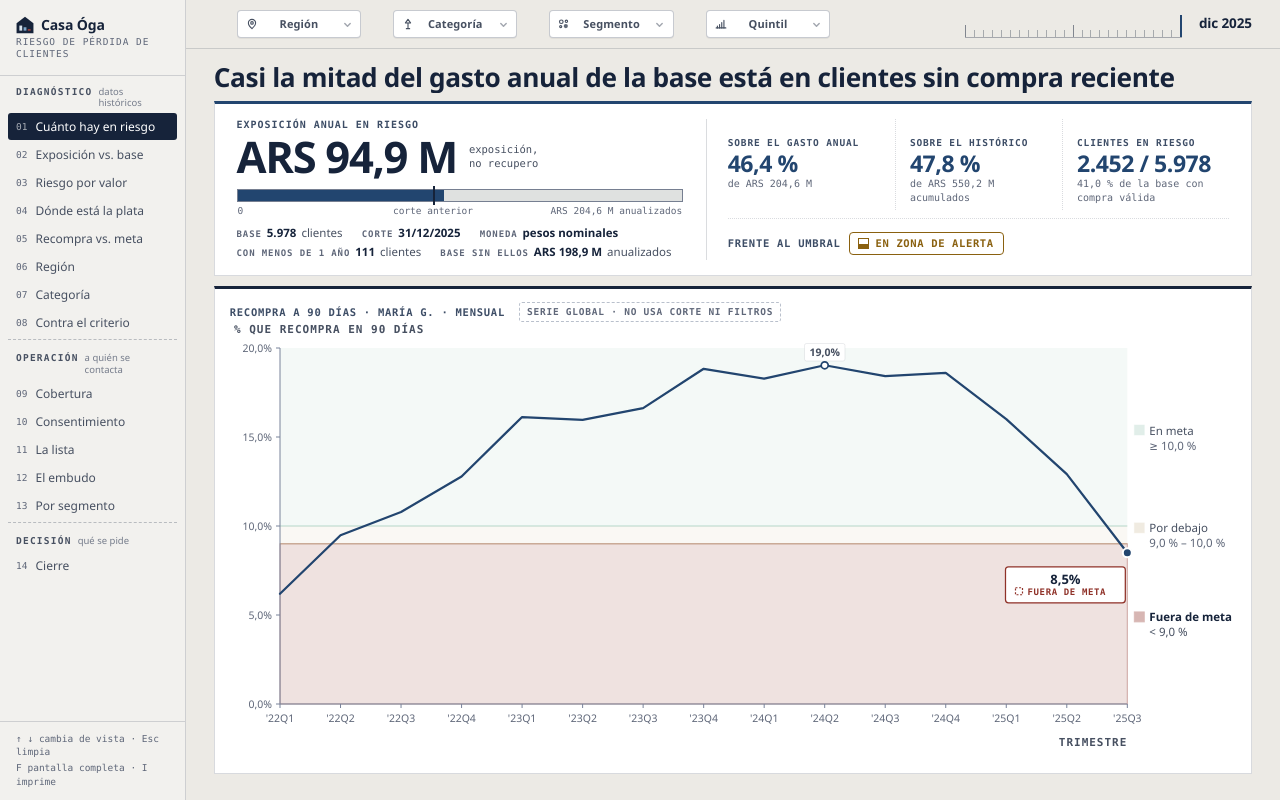
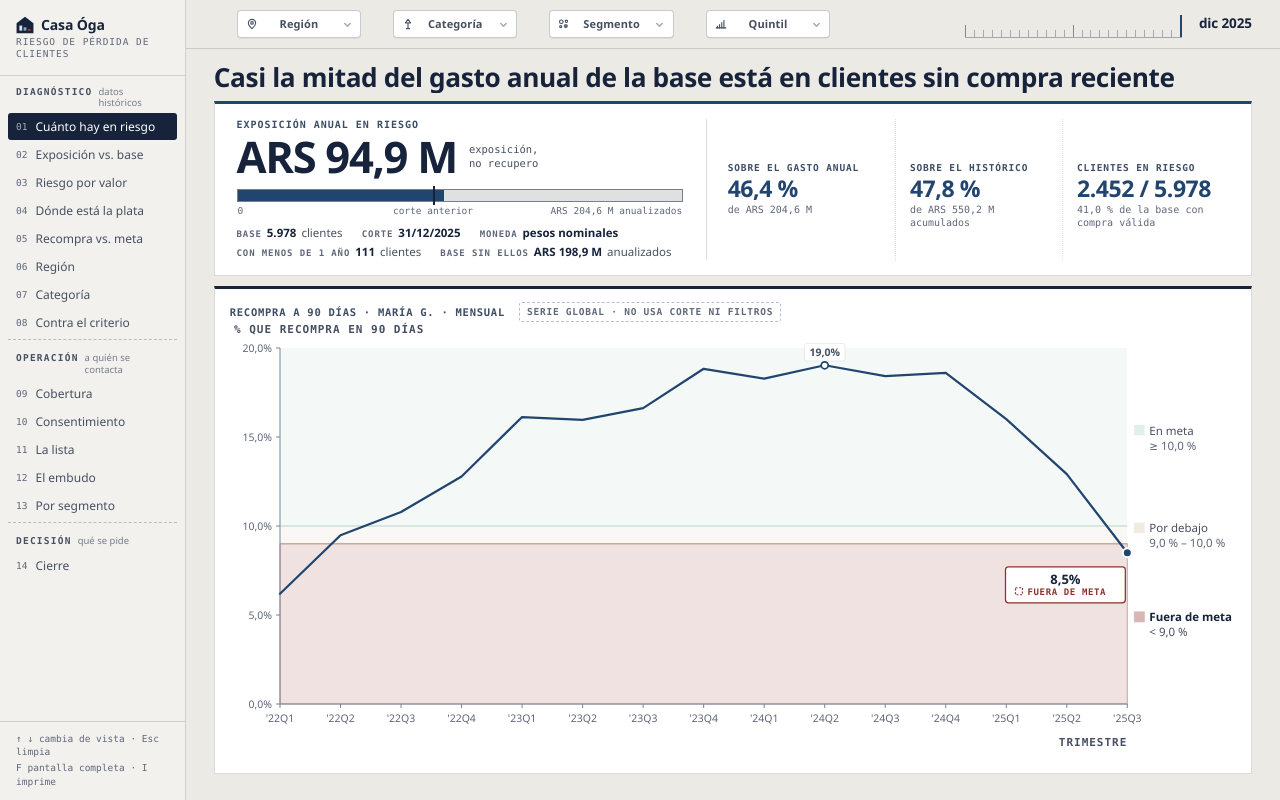
Before and after one commit to SebasCaules/TP_82.21-Data-Driven, a React (Vite) app: page / in a window 1280 px wide. Built offline with nearby package versions, Linux system fonts and the light colour scheme.

Commit message:
Sale de D0 la pastilla "Frente al umbral"
Pedido del usuario: revierte OV-5 y con el la decision N0-23. El umbral de clientes en riesgo
sigue en el payload sin consumirse, anotado como S-09 para que la respuesta este escrita si la
catedra pregunta por el semaforo de ese KPI.

```diff
--- a/src/pantallas/D0Consolidada.jsx
+++ b/src/pantallas/D0Consolidada.jsx
@@ -24,7 +24,6 @@
 // La barra de progreso del F07 decia lo mismo que Z3 dice rotulado, y su tabla de tres filas
 // es Z3. La ficha no se rediseño: se desarmo en las zonas que 5a define.
 
-import Semaforo, { estadoInverso } from '../Semaforo.jsx'
 import { Lienzo, Linea } from '../graficos.jsx'
 import { entero, fechaCorta, meta, pct, pesos, series } from '../agregacion.js'
 
@@ -136,22 +135,6 @@ export default function D0({ info }) {
                     ap={`de ${pesos(info.facturacion)} acumulados`} />
             <Contra etq="Clientes en riesgo" val={`${entero(info.enRiesgo)} / ${entero(info.clientes)}`}
                     ap={`${pct(pctClientes)} de la base con compra válida`} />
-
-            {/* Estado de "Clientes en riesgo" contra el umbral (Parte D §2.1). La pastilla
-                completa mide ~153 px por su etiqueta ("En zona de alerta") y ninguno de los
-                tres tercios de arriba tiene ese ancho disponible ni compartiendo fila con la
-                cifra ni solo: a 1152 px el tercio mide ~137 px (estilos.css:653 ya deja
-                registrado que esa columna está al límite solo para el texto). Por eso va en
-                una fila propia que ocupa las tres columnas del mismo grid (gridColumn ocupa
-                lo que ya existe, no agrega CSS), en vez de meterse en un tercio que la
-                aplasta a 0 px de ancho como pasaba antes. */}
-            <div className="z3-estado" style={{
-              gridColumn: '1 / -1', display: 'flex', alignItems: 'center', gap: 8,
-              marginTop: 8, paddingTop: 8, borderTop: '1px dotted var(--bd)',
-            }}>
-              <span className="kpi-lbl" style={{ display: 'inline' }}>Frente al umbral</span>
-              <Semaforo estado={estadoInverso(pctClientes, meta.umbral_en_riesgo)} de="clientes en riesgo" />
-            </div>
           </div>
         </div>
 
```
Also changed, not shown: 1 other file (tests, documents, lock files or other folders).
